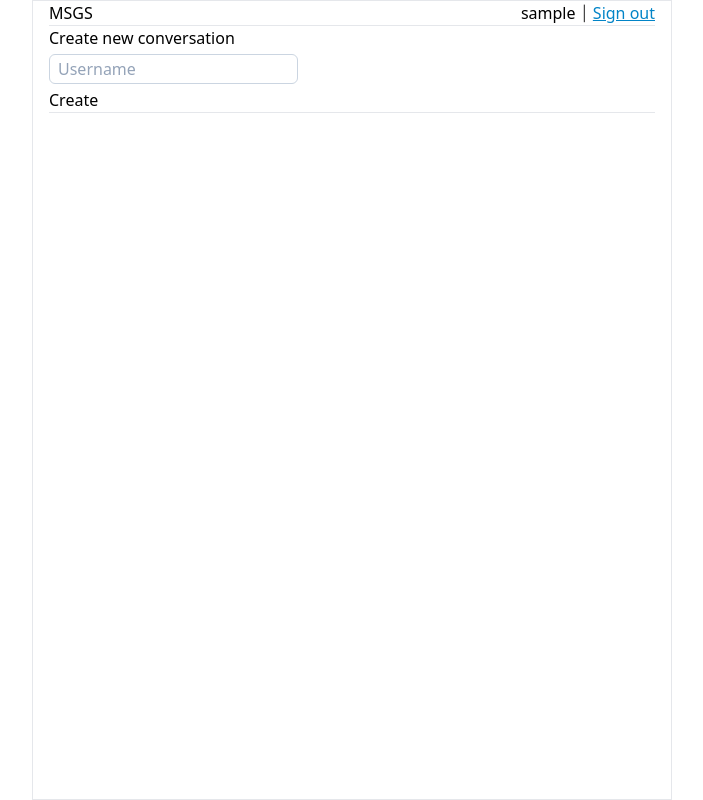
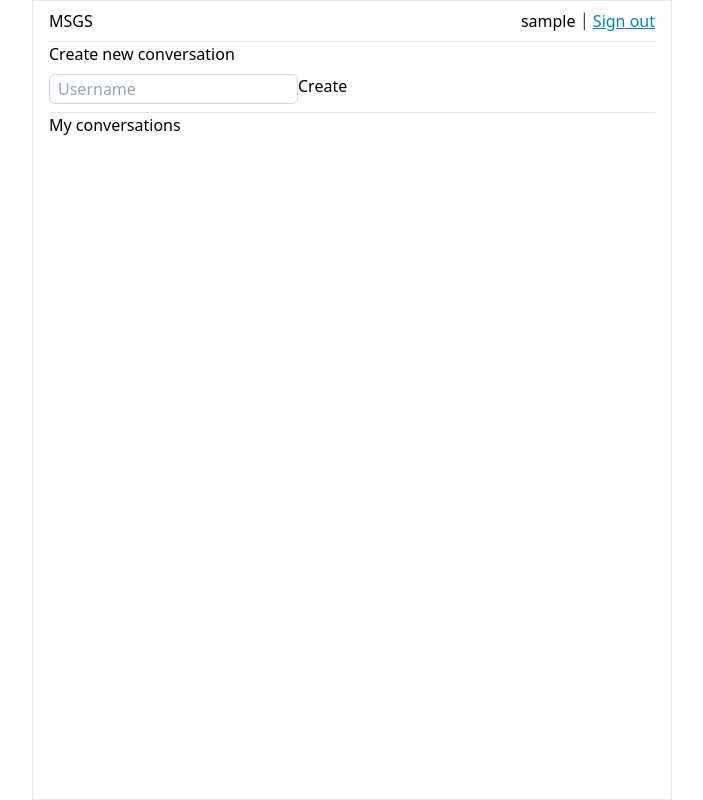
Before and after one commit to mhmh4/flask-messenger, a Flask app: page /home in a window 1280 px wide. Shown: the whole page, without its empty margins (288-991 px from the left). Run offline with Flask 3, Linux system fonts and the light colour scheme; the visitor is signed in with stand-in values (Sample User, id 1); data that the repository does not hold is empty; some libraries are stand-ins or nearby versions.

Commit message:
Update home.html

```diff
--- a/msgs/templates/home.html
+++ b/msgs/templates/home.html
@@ -5,7 +5,7 @@
 {% endblock %}
 
 {% block content %}
-<header class="flex">
+<header class="flex py-2">
   <div class="flex-1">MSGS</div>
   <div>
     {{ current_user.username }} ⏐ <a href="{{ url_for('signout') }}" class="text-sky-600 underline">Sign out</a>
@@ -14,12 +14,12 @@
 <hr>
 <div>
   <p>Create new conversation</p>
-  <form method="post">
+  <form method="post" class="flex my-2">
     {{ form.hidden_tag() }}
     <div>
       {{
         form.username(
-          class="my-1 py-0.5 px-2 border border-slate-300 rounded-md placeholder-slate-400",
+          class="py-0.5 px-2 border border-slate-300 rounded-md placeholder-slate-400",
           placeholder="Username"
         )
       }}
@@ -31,12 +31,18 @@
 </div>
 <hr>
 <div>
-  {% for conversation in conversations %}
-  <div>
-    <a href="{{ url_for('conversation', conversation_id=conversation.conversation_id) }}">
-      {{ conversation }}
-    </a>
+  <p>My conversations</p>
+  <div class="flex flex-col">
+    {% for conversation in conversations %}
+    <div class="my-1">
+      <a
+        href="{{ url_for('conversation', conversation_id=conversation.conversation_id) }}"
+        class="border text-sky-600 underline"
+      >
+        {{ conversation }}
+      </a>
+    </div>
+    {% endfor %}
   </div>
-  {% endfor %}
 </div>
 {% endblock %}
```
